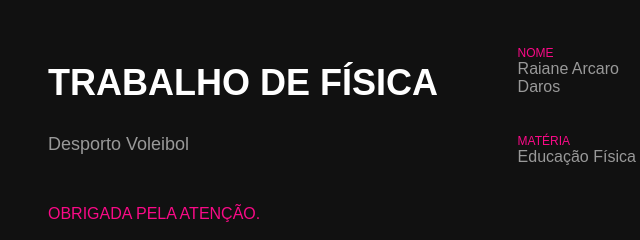
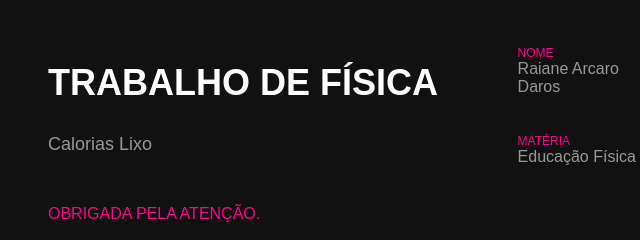
Before and after one commit to Raianedev/raianedev.github.io, a plain HTML site: page educacao-fisica/calorias-lixo.html in a window 1280 px wide. Shown: the part 920-1160 px from the top of the page, 16-656 px from the left. Drawn offline with Linux system fonts and the light colour scheme.

Commit message:
calorias-lixo.html

```diff
--- a/educacao-fisica/calorias-lixo.html
+++ b/educacao-fisica/calorias-lixo.html
@@ -29,7 +29,7 @@
 <section class="apresentacao">
   <div class="apresentacao-box">
     <h3 class="apresentacao-h3">Trabalho de Física</h3>
-    <p class="apresentacao-p">Desporto Voleibol</p>
+    <p class="apresentacao-p">Calorias Lixo</p>
     <p class="apresentacao-p2">Obrigada pela atenção.</p>
   </div>
 </section>
```
